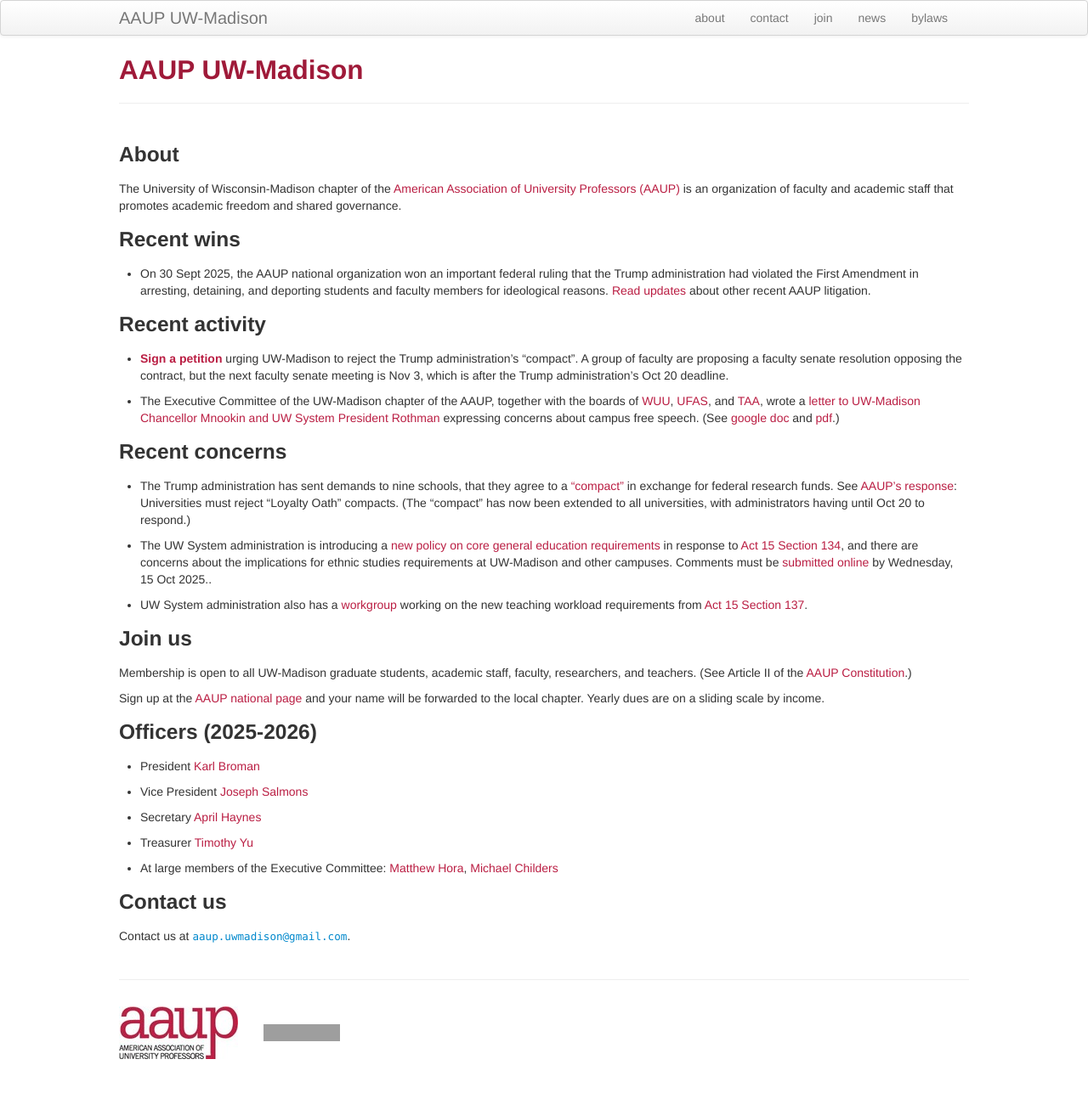
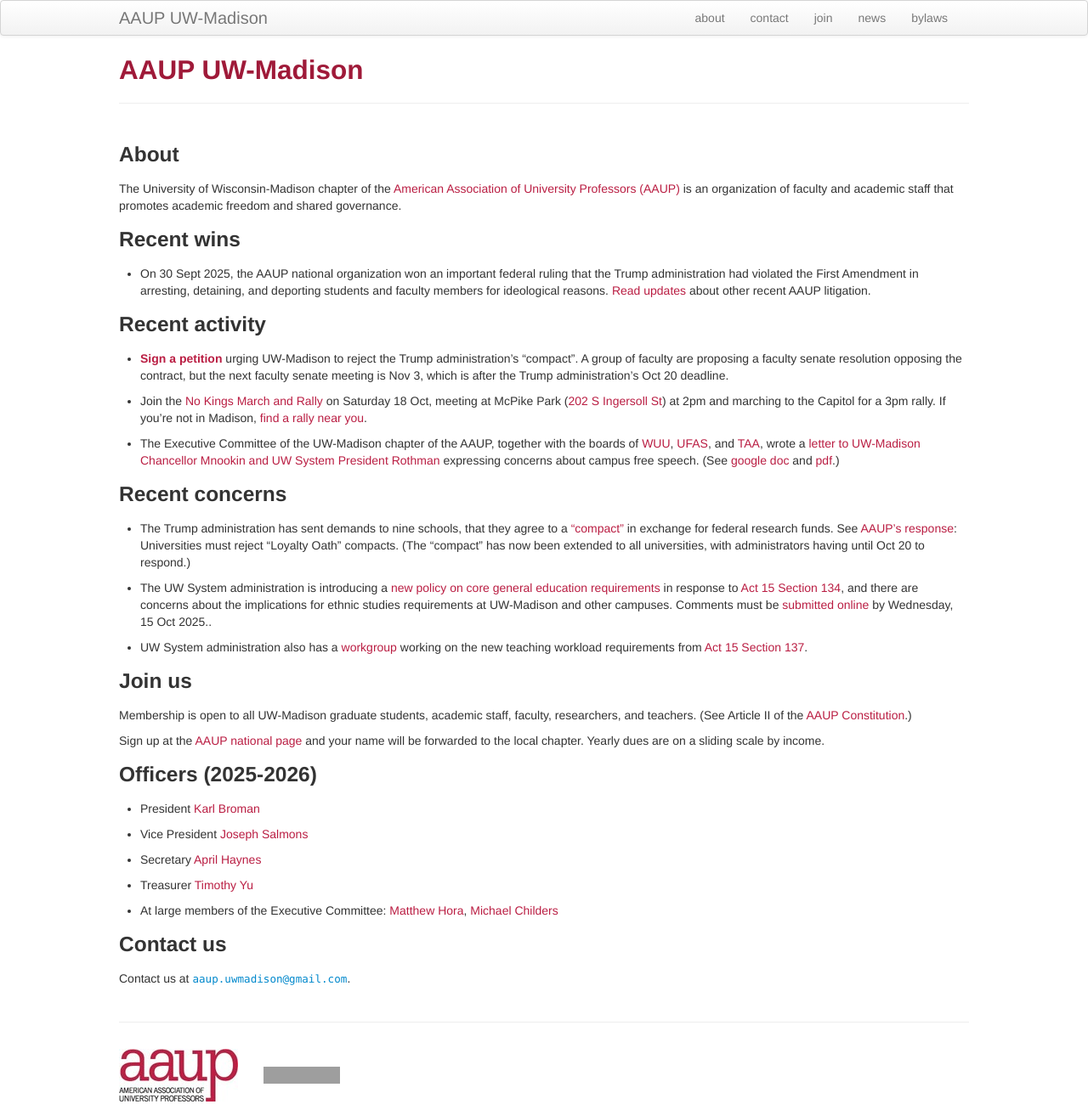
Before and after one commit to aaupmadison/aaupmadison.github.io, a Jekyll site: the page built from index.md, in a window 1280 px wide. Shown: the whole page at 85% size. Built offline with Jekyll 4.4.1, drawn with Linux system fonts in a browser that asks for light colours; before the commit the page ends 1257 px from its top, so only the background shows below that; grey boxes are pictures that could not be loaded.

Commit message:
index.md: point to No Kings march on 18 Oct

```diff
--- a/index.md
+++ b/index.md
@@ -30,6 +30,11 @@ academic staff that promotes academic freedom and shared governance.
   A group of faculty are proposing a faculty senate resolution
   opposing the contract, but the next faculty senate meeting is Nov 3,
   which is after the Trump administration's Oct 20 deadline.
+
+- Join the [No Kings March and Rally](https://www.mobilize.us/nokings/event/843062/)
+  on Saturday 18 Oct, meeting at McPike Park ([202 S Ingersoll St](https://osm.org/go/ZVE6HgPhO))
+  at 2pm and marching to the Capitol for a 3pm rally. If you're not in
+  Madison, [find a rally near you](https://www.mobilize.us/nokings/).
 
 - The Executive Committee of the UW-Madison chapter of the AAUP, together
 with the boards of [WUU](https://wuu.info),
```
